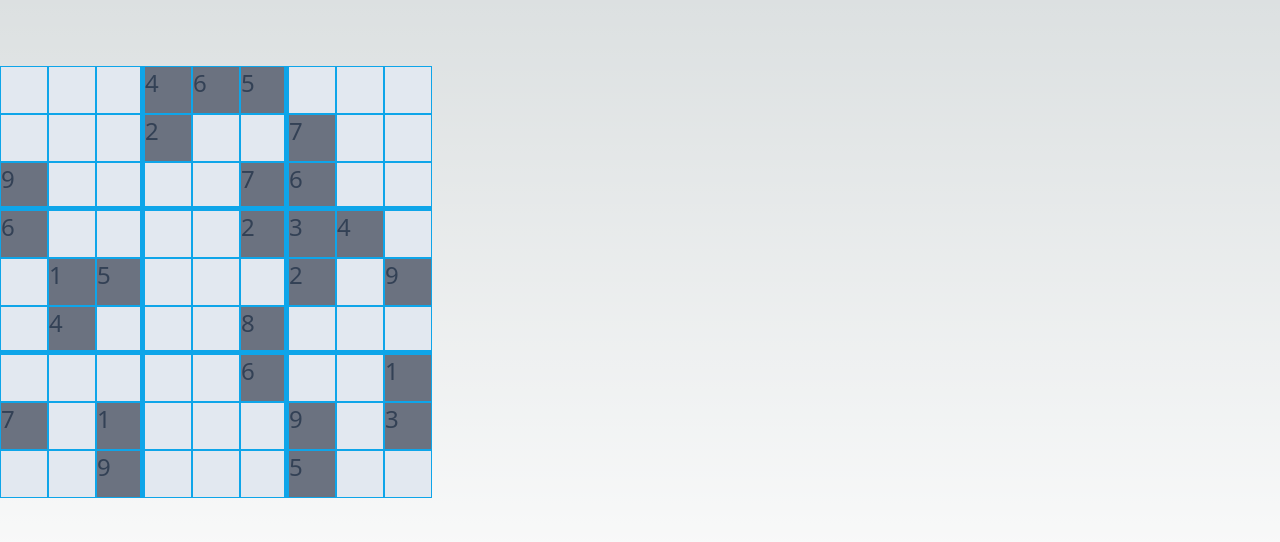
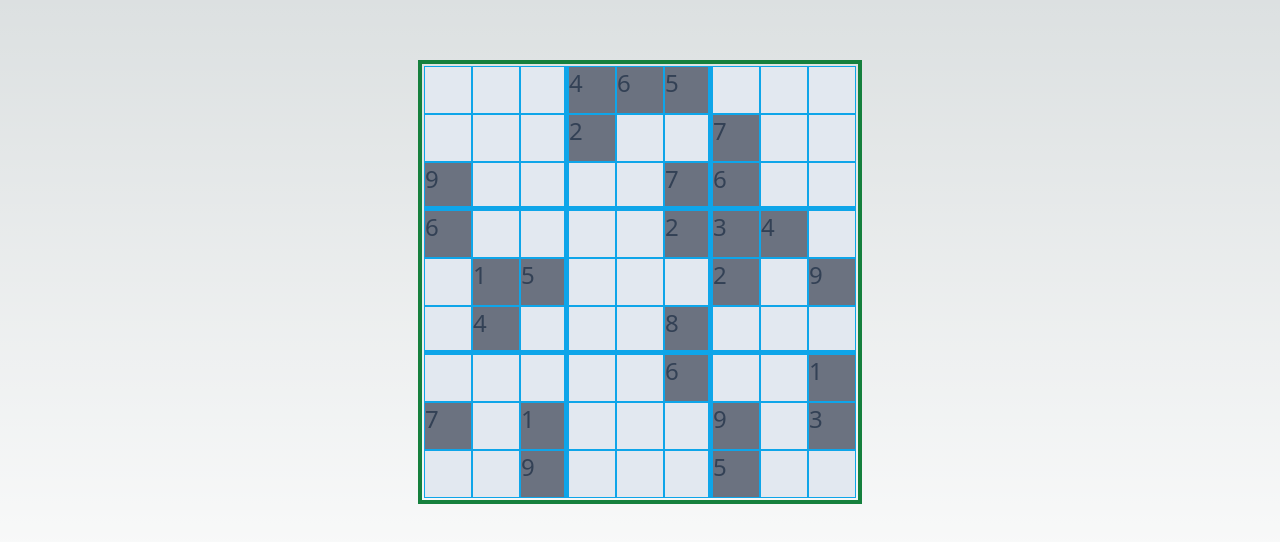
Before and after one commit to LeionTamer/dungeon-sudoku, a Next.js app: page / in a window 1280 px wide. Shown: the part 118-660 px from the top of the page. Built offline with nearby package versions, Linux system fonts and the light colour scheme.

Commit message:
center and border

```diff
--- a/components/sudoku.tsx
+++ b/components/sudoku.tsx
@@ -59,7 +59,7 @@ const Sudoku = () => {
 
   const Grid = () => {
     return (
-      <div className="m-0 p-0">
+      <div className="mx-auto p-0.5 border-4 border-green-700">
         {[...Array(9)].map((_, row) => {
           return (
             <div key={row} className="p-0 m-0 ">
```
